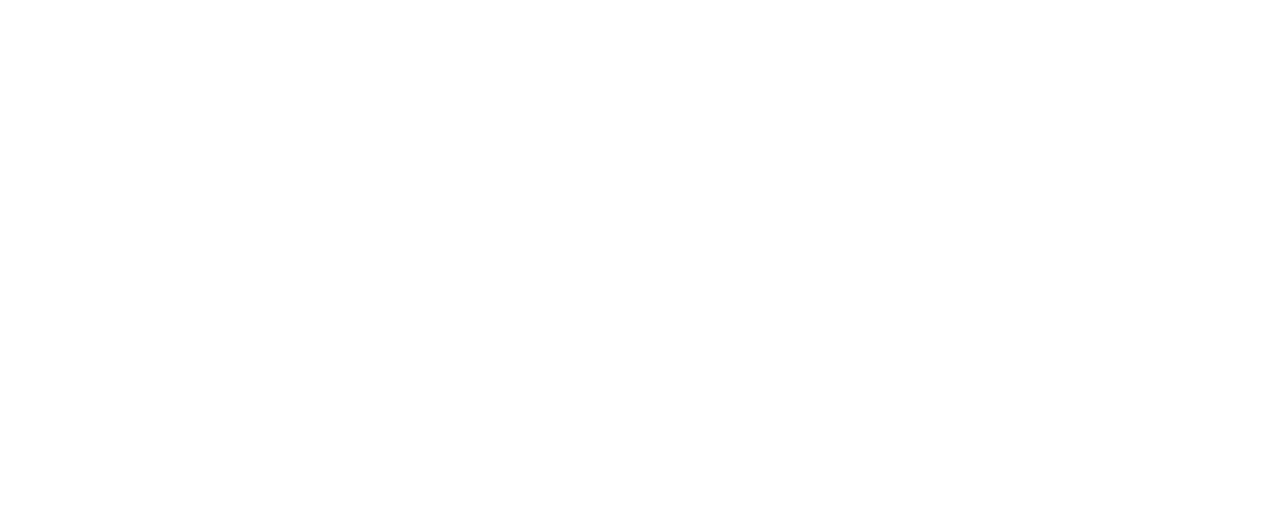
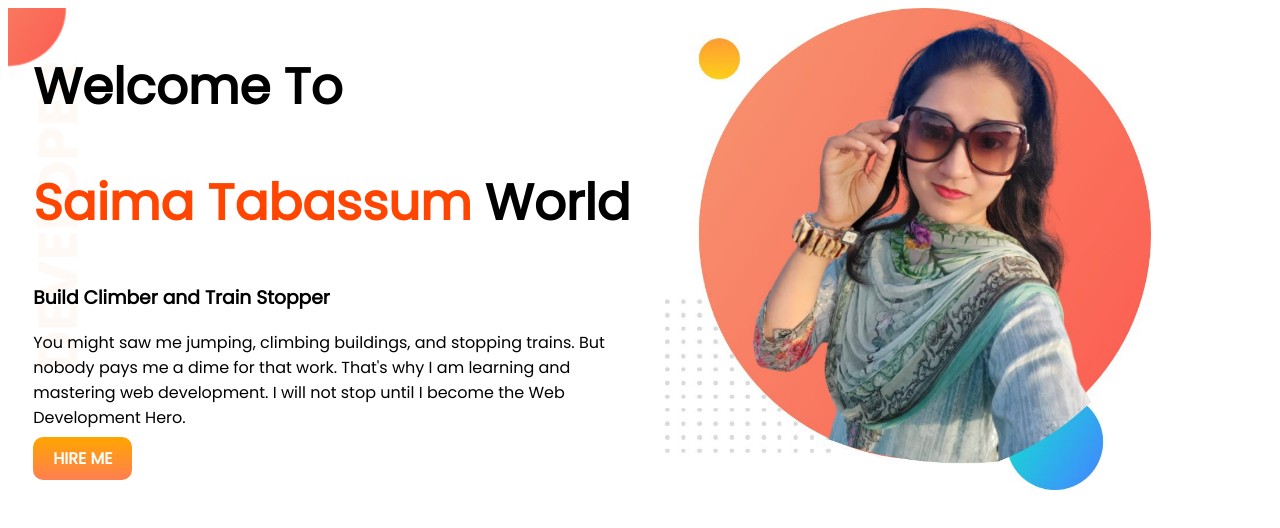
Before and after one commit to Saimatabassum/developer-portfolio, a plain HTML site: page index.html in a window 1280 px wide. Drawn offline with Linux system fonts and the light colour scheme.

Commit message:
add half way

```diff
--- a/index.html
+++ b/index.html
@@ -1,13 +1,35 @@
 <!DOCTYPE html>
 <html lang="en">
+
 <head>
     <meta charset="UTF-8">
     <meta http-equiv="X-UA-Compatible" content="IE=edge">
     <meta name="viewport" content="width=device-width, initial-scale=1.0">
     <title>Saima Portfolio</title>
+    <link rel="preconnect" href="https://fonts.googleapis.com">
+    <link rel="preconnect" href="https://fonts.gstatic.com" crossorigin>
+    <link href="https://fonts.googleapis.com/css2?family=Poppins&display=swap" rel="stylesheet">
     <link rel="stylesheet" href="style.css">
 </head>
+
 <body>
+    <section class="top-banner">
+        <div class="half-width">
+            <h1>Welcome To</h1>
+            <h1><span class="color-name">Saima Tabassum</span> World</h1>
+            <h3>Build Climber and Train Stopper</h3>
+            <p>You might saw me jumping, climbing buildings, and stopping trains. But nobody pays me a dime for that
+                work.
+                That's why I am learning and mastering web development. I will not stop until I become the Web
+                Development
+                Hero.</p>
+            <a class="button" target="_blank" href="https://www.linkedin.com/feed/?trk=onboarding-landing">HIRE ME</a>
+        </div>
+        <div class="half-width">
+            <img src="images/saima-pic-with-bg.jpg" alt="">
+        </div>
+    </section>
 
 </body>
+
 </html>
--- a/style.css
+++ b/style.css
@@ -0,0 +1,39 @@
+body {
+    font-family: 'Poppins', sans-serif;
+}
+
+h1 {
+    font-size: 50px;
+}
+
+.color-name {
+    color: orangered;
+}
+
+section {
+    display: flex;
+}
+
+.half-width {
+    width: 50%;
+    padding-left: 2%;
+}
+
+.half-width img {
+    width: 80%;
+}
+
+.button {
+    text-decoration: none;
+    background-image: linear-gradient(orange, coral);
+    padding: 10px 20px;
+    border-radius: 10px;
+    color: white;
+    font-weight: 700;
+
+}
+
+.top-banner {
+    background-image: url(images/top-banner.png);
+    background-repeat: no-repeat;
+}
```
Also changed, not shown: images/dream-bg.png (added), images/exp-bg.png (added), images/jhankar.png (added), images/jhankar2.png (added), images/my-bg.png (added), images/my-bg2.png (added), images/saima-pic-with-bg.jpg (added), images/top-banner.png (added), 7 other files.
